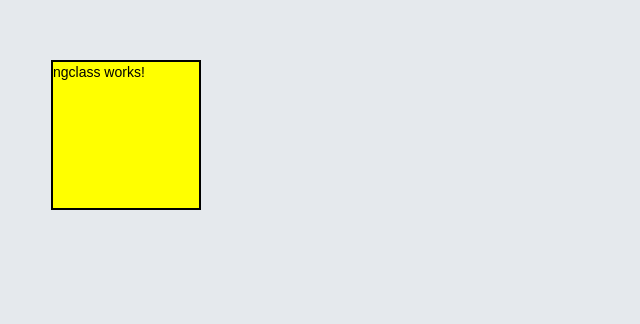
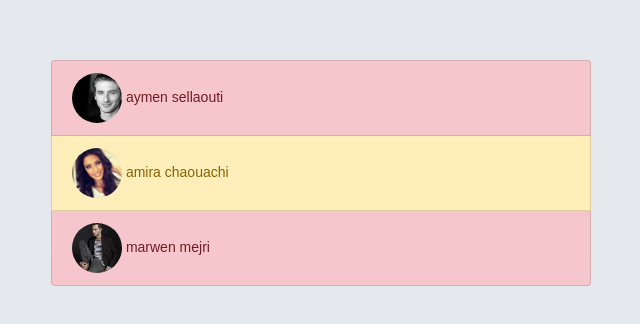
Before and after one commit to BadreIdoudi/ooredooAngular2742021, an Angular app: page / in a window 1280 px wide. Shown: the top 324 px of the page, without its empty margins (34-674 px from the left). Built offline with nearby package versions, Linux system fonts and the light colour scheme.

Commit message:
directives structurelles et update cvTech

```diff
--- a/src/app/app.component.html
+++ b/src/app/app.component.html
@@ -1 +1 @@
-<app-ngclass></app-ngclass>
+<app-cv></app-cv>
--- a/src/app/app.module.ts
+++ b/src/app/app.module.ts
@@ -18,6 +18,8 @@ import { ItemComponent } from './cv/item/item.component';
 import { NgstyleComponent } from './directives/ngstyle/ngstyle.component';
 import { MiniwordComponent } from './directives/miniword/miniword.component';
 import { NgclassComponent } from './directives/ngclass/ngclass.component';
+import { HighlightDirective } from './directives/highlight.directive';
+import { RainbowDirective } from './directives/rainbow.directive';
 
 @NgModule({
   declarations: [
@@ -36,6 +38,8 @@ import { NgclassComponent } from './directives/ngclass/ngclass.component';
     NgstyleComponent,
     MiniwordComponent,
     NgclassComponent,
+    HighlightDirective,
+    RainbowDirective,
   ],
   imports: [BrowserModule, AppRoutingModule, FormsModule],
   providers: [],
--- a/src/app/cv/detail/detail.component.html
+++ b/src/app/cv/detail/detail.component.html
@@ -1,4 +1,4 @@
-<div class="card-container">
+<div class="card-container" *ngIf="cv">
   <div class="card">
     <div class="front">
       <div class="cover">
--- a/src/app/cv/list/list.component.html
+++ b/src/app/cv/list/list.component.html
@@ -1,11 +1,12 @@
 <ol class="list-group">
-  <li class="list-group-item">
-    <app-item (selectCv)="forwardItem($event)" [cv]="cvs[0]"></app-item>
+  <li
+    *ngFor= "let actualCv of cvs; let isOdd = odd"
+    [ngClass]="{
+      'list-group-item-warning': isOdd,
+      'list-group-item-danger': !isOdd
+    }"
+    class="list-group-item" >
+    <app-item (selectCv)="forwardItem($event)" [cv]="actualCv"></app-item>
   </li>
-  <li class="list-group-item">
-    <app-item (selectCv)="forwardItem($event)" [cv]="cvs[1]"></app-item>
-  </li>
-  <li class="list-group-item">
-    <app-item (selectCv)="forwardItem($event)" [cv]="cvs[2]"></app-item>
-  </li>
+
 </ol>
--- /dev/null
+++ b/src/app/directives/highlight.directive.ts
@@ -0,0 +1,27 @@
+import {
+  Directive,
+  ElementRef,
+  HostBinding,
+  HostListener,
+  Input,
+} from '@angular/core';
+
+@Directive({
+  selector: '[appHighlight]',
+})
+export class HighlightDirective {
+  @Input() in = 'red';
+  @Input() out = 'yellow';
+  @HostBinding('style.backgroundColor') bgc = 'gold';
+  constructor(private element: ElementRef) {
+    console.log('highlight directive');
+  }
+  @HostListener('mouseenter') onMouseEnter(): void {
+    this.bgc = this.in;
+    this.element.nativeElement.innerHTML = 'in';
+  }
+  @HostListener('mouseleave') onMouseLeave(): void {
+    this.bgc = this.out;
+    this.element.nativeElement.innerHTML = 'out';
+  }
+}
--- a/src/app/directives/ngclass/ngclass.component.html
+++ b/src/app/directives/ngclass/ngclass.component.html
@@ -3,4 +3,11 @@
     allumee: isAllume,
     eteinte: !isAllume
   }"
->ngclass works!</p>
+>
+  ngclass works!
+</p>
+
+<p appHighlight>cc</p>
+<p [in]="'black'" [out]="'red'" appHighlight>cc</p>
+
+<input type="text" appRainbow />
--- /dev/null
+++ b/src/app/directives/rainbow.directive.ts
@@ -0,0 +1,18 @@
+import { Directive, HostBinding, HostListener } from '@angular/core';
+
+@Directive({
+  selector: '[appRainbow]',
+})
+export class RainbowDirective {
+  @HostBinding('style.color') color = 'black';
+  @HostBinding('style.borderColor') bc = 'black';
+
+  constructor() {}
+  @HostListener('keyup') onKeyup(): void {
+    this.color = this.bc = this.getRandomcolor();
+  }
+
+  private getRandomcolor(): string {
+    return '#' + Math.floor(Math.random() * 16777215).toString(16);
+  }
+}
```
Also changed, not shown: 2 other files (tests, documents, lock files or other folders).
